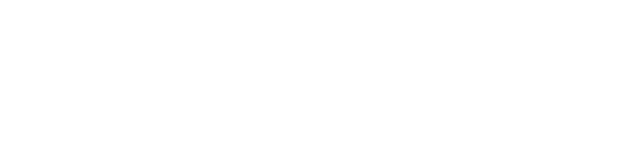
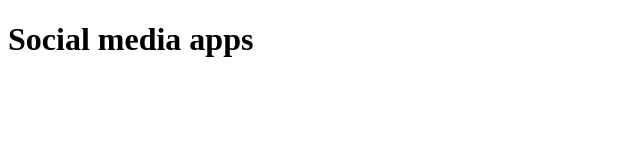
Before and after one commit to DeveloperMurodjon/Social-media-dashboard, a plain HTML site: page index.html in a window 1280 px wide. Shown: the whole page, without its empty margins (0-640 px from the left). Drawn offline with Linux system fonts and the light colour scheme.

Commit message:
Social media dashboard page

```diff
--- a/index.html
+++ b/index.html
@@ -5,5 +5,7 @@
     <meta name="viewport" content="width=device-width, initial-scale=1.0" />
     <title>Document</title>
   </head>
-  <body></body>
+  <body>
+    <h1>Social media apps</h1>
+  </body>
 </html>
```
